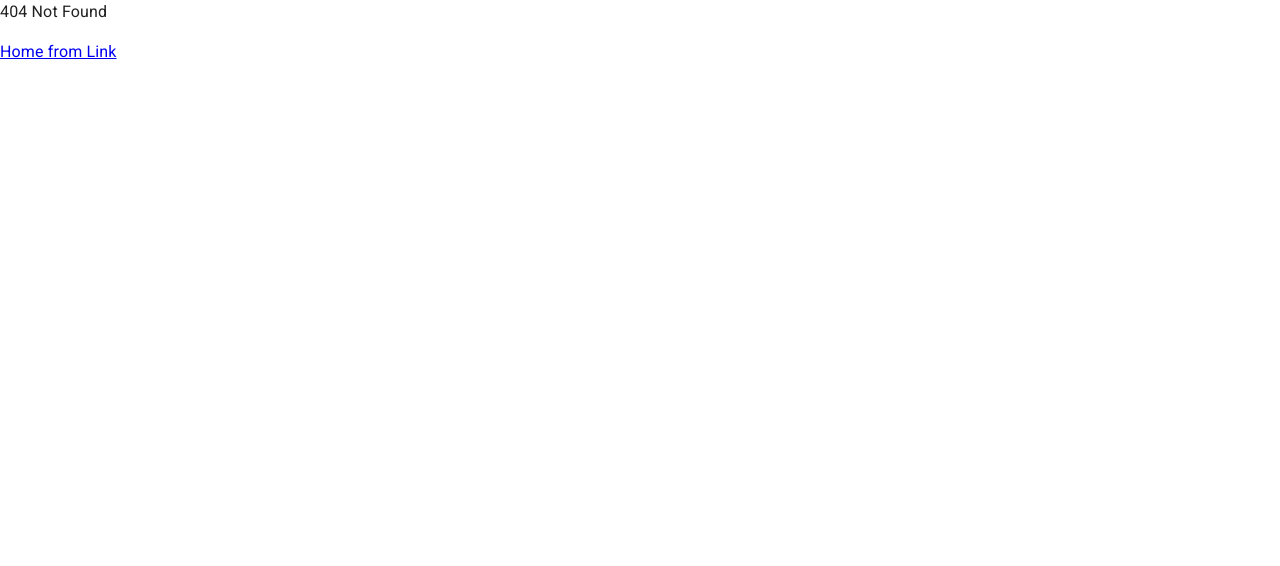
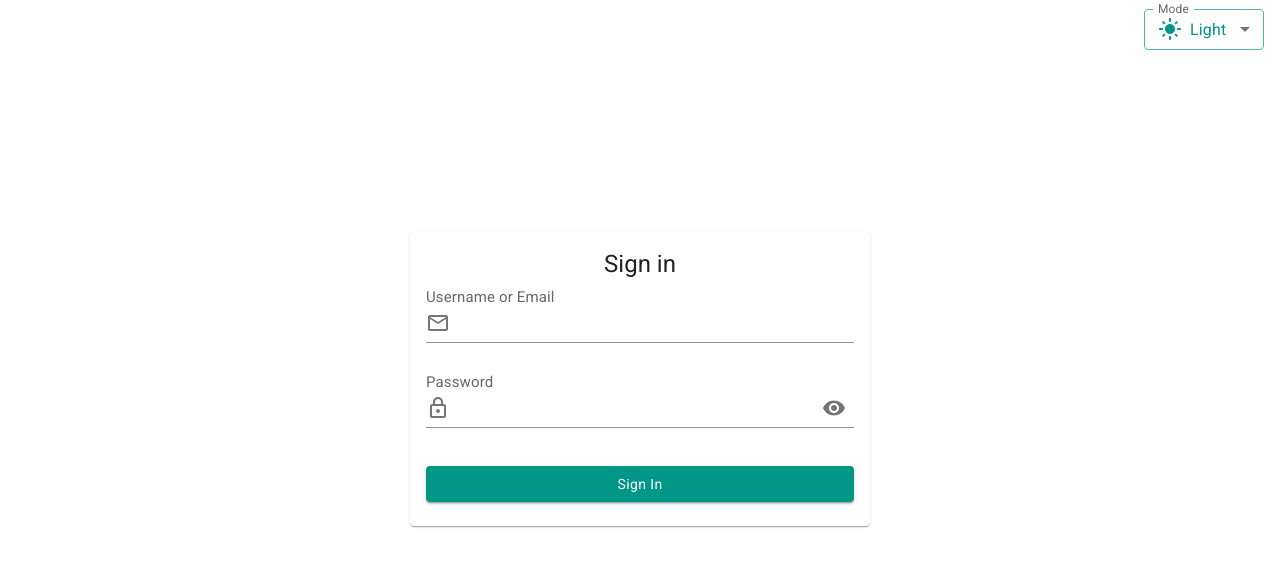
Before and after one commit to mthanghoang/university-management, a React (Vite) app: page /login in a window 1280 px wide. Before the commit this address had no page. Shown: the top 566 px of the page. Built offline with nearby package versions, Linux system fonts and the light colour scheme.

Commit message:
Add Login Page

```diff
--- a/index.html
+++ b/index.html
@@ -5,6 +5,7 @@
     <link rel="icon" type="image/svg+xml" href="./src/assets/logo.svg" />
     <meta name="viewport" content="width=device-width, initial-scale=1.0" />
     <title>Vite + React</title>
+    <link rel="stylesheet" href="./src/assets/css/styles.css">
     <link
       rel="stylesheet"
       href="https://fonts.googleapis.com/css2?family=Roboto:wght@300;400;500;700&display=swap"
--- a/src/App.jsx
+++ b/src/App.jsx
@@ -4,6 +4,7 @@ import { Container } from '@mui/material'
 import { createBrowserRouter, RouterProvider } from 'react-router-dom'
 import NotFoundPage from './pages/NotFoundPage'
 import UserView from './pages/Users/_id'
+import SignInPage from './pages/SignInPage'
 
 function App() {
   const router = createBrowserRouter([
@@ -11,6 +12,10 @@ function App() {
       path: '/',
       element: <HomePage />,
       errorElement: <NotFoundPage />
+    },
+    {
+      path: '/login',
+      element: <SignInPage />
     },
     {
       path: '/users',
--- /dev/null
+++ b/src/components/GlobalStyle/GlobalStyles.jsx
@@ -0,0 +1,9 @@
+import './styles.css'
+
+function GlobalStyles({ children }) {
+  return (
+    children
+  )
+}
+
+export default GlobalStyles
--- /dev/null
+++ b/src/components/GlobalStyle/styles.css
@@ -0,0 +1,3 @@
+input[type="password"]::-ms-reveal {
+  display: none;
+}
--- a/src/main.jsx
+++ b/src/main.jsx
@@ -4,12 +4,15 @@ import App from './App.jsx'
 import CssBaseline from '@mui/material/CssBaseline'
 import { Experimental_CssVarsProvider as CssVarsProvider } from '@mui/material/styles'
 import theme from './theme.js'
+import GlobalStyles from './components/GlobalStyle/GlobalStyles.jsx'
 
 ReactDOM.createRoot(document.getElementById('root')).render(
   <React.StrictMode>
     <CssVarsProvider theme={theme}>
       <CssBaseline/>
-      <App />
+      <GlobalStyles>
+        <App />
+      </GlobalStyles>
     </CssVarsProvider>
   </React.StrictMode>
 )
--- a/src/pages/NotFoundPage.jsx
+++ b/src/pages/NotFoundPage.jsx
@@ -8,7 +8,7 @@ function NotFoundPage() {
       gap: 2
     }}>
       404 Not Found
-      <Link to={'/'}>Home from Link</Link>
+      <Link to={'/'}>Home</Link>
     </Box>
   )
 }
--- /dev/null
+++ b/src/pages/SignInPage.jsx
@@ -0,0 +1,186 @@
+import { Box } from '@mui/system'
+import { Card } from '@mui/material'
+import CardContent from '@mui/material/CardContent'
+import Typography from '@mui/material/Typography'
+import CssBaseline from '@mui/material/CssBaseline'
+import TextField from '@mui/material/TextField'
+import FormControl from '@mui/material/FormControl'
+import Button from '@mui/material/Button'
+import ModeSelect from '../components/ModeSelect'
+import MailOutlineIcon from '@mui/icons-material/MailOutline'
+import LockOutlinedIcon from '@mui/icons-material/LockOutlined'
+import InputAdornment from '@mui/material/InputAdornment'
+import theme from '../theme'
+import { useState } from 'react'
+import IconButton from '@mui/material/IconButton'
+import Visibility from '@mui/icons-material/Visibility'
+import VisibilityOff from '@mui/icons-material/VisibilityOff'
+
+export default function SignInPage() {
+  const [showPassword, setShowPassword] = useState(false)
+
+  const handleClickShowPassword = () => setShowPassword((show) => !show)
+
+  const handleMouseDownPassword = (event) => {
+    event.preventDefault()
+  }
+  // INPUT
+  const [usernameInput, setUsernameInput] = useState()
+  const [passwordInput, setPasswordInput] = useState()
+  // INPUT ERROR
+  const [usernameError, setUsernameError] = useState(false)
+  const [passwordError, setPasswordError] = useState(false)
+  // VALIDATION FOR onBlur
+  const handleUsername = () => {
+    if (!usernameInput) {
+      setUsernameError(true)
+      return
+    }
+    setUsernameError(false)
+  }
+  const handlePassword = () => {
+    if (!passwordInput) {
+      setPasswordError(true)
+      return
+    }
+    setPasswordError(false)
+  }
+  return (
+    <Box sx={{
+      width: '100%',
+      height: '100%'
+    }}>
+      <CssBaseline />
+      <Box sx={{
+        width: '100%',
+        height: (theme) => theme.custom.appBarHeight,
+        display: 'flex',
+        alignItems: 'center',
+        justifyContent: 'end'
+      }}>
+        <Box sx={{
+          m: 2,
+          display: 'flex',
+          alignItems: 'center',
+          gap: 1
+        }}>
+          <ModeSelect/>
+        </Box>
+      </Box>
+      <Box sx={{ display: 'flex', height: `calc(100% - ${theme.custom.appBarHeight})` }}>
+        <Box sx={{ m: 'auto', display: 'flex', alignItems: 'center' }}>
+          <Box sx={{
+            transform: `translateY(-${theme.custom.appBarHeight})`
+          }}>
+            <Card sx={{ minWidth: '460px', mt: '16px' }}>
+              <CardContent sx={{
+                display: 'flex',
+                flexDirection: 'column',
+                gap: 1
+              }}>
+                <Typography component='h1' variant='h5' textAlign='center'>
+                  Sign in
+                </Typography>
+                <FormControl>
+                  <TextField
+                    id='standard-username-input'
+                    label='Username or Email'
+                    variant='standard'
+                    error={usernameError}
+                    value={usernameInput}
+                    onChange={(e) => setUsernameInput(e.target.value)}
+                    onBlur={handleUsername}
+                    size='large'
+                    InputProps={{
+                      startAdornment: (
+                        <InputAdornment position='start'>
+                          <MailOutlineIcon color={usernameError ? 'error' : ''}/>
+                        </InputAdornment>
+                      )
+                    }}
+                    InputLabelProps={{
+                      sx: {
+                        '&.MuiInputLabel-sizeLarge': { fontSize: '20px', color: 'text.secondary' }
+                      }
+                    }}
+                    inputProps={{
+                      style: { padding: '8px 0' }
+                    }}
+                  />
+                  <Box height='22px'>
+                    {usernameError && (
+                      <Typography color='error' fontSize='12px' padding='4px'>
+                        Required field
+                      </Typography>
+                    )}
+                  </Box>
+                </FormControl>
+                <FormControl>
+                  <TextField
+                    id='standard-adornment-password'
+                    label='Password'
+                    type={showPassword ? 'text' : 'password'}
+                    size='large'
+                    variant='standard'
+                    error={passwordError}
+                    value={passwordInput}
+                    onChange={(e) => setPasswordInput(e.target.value)}
+                    onBlur={handlePassword}
+                    InputProps={{
+                      startAdornment: (
+                        <InputAdornment position='start'>
+                          <LockOutlinedIcon color={passwordError ? 'error' : ''} />
+                        </InputAdornment>
+                      ),
+                      endAdornment: (
+                        <InputAdornment position='end'>
+                          <IconButton
+                            color={passwordError ? 'error' : ''}
+                            aria-label='toggle password visibility'
+                            onClick={handleClickShowPassword}
+                            onMouseDown={handleMouseDownPassword}
+                          >
+                            {showPassword ? <VisibilityOff /> : <Visibility />}
+                          </IconButton>
+                        </InputAdornment>
+                      )
+                    }}
+                    InputLabelProps={{
+                      sx: {
+                        '&.MuiInputLabel-sizeLarge': { fontSize: '20px', color: 'text.secondary' }
+                      }
+                    }}
+                    inputProps={{
+                      style: { padding: '8px 0' }
+                    }}
+                  />
+                  <Box height='22px'>
+                    {passwordError && (
+                      <Typography color='error' fontSize='12px' padding='4px'>
+                        Required field
+                      </Typography>
+                    )}
+                  </Box>
+                </FormControl>
+                <Button
+                  type='submit'
+                  fullWidth
+                  variant='contained'
+                  color='primary'
+                  sx={{ mt: '8px' }}
+                  onClick={(e) => {
+                    e.preventDefault()
+                    console.log('username: ', usernameInput)
+                    console.log('pass: ', passwordInput)
+                  }}
+                >
+                    Sign In
+                </Button>
+              </CardContent>
+            </Card>
+          </Box>
+        </Box>
+      </Box>
+    </Box>
+  )
+}
--- a/src/pages/Users/_id.jsx
+++ b/src/pages/Users/_id.jsx
@@ -1,7 +1,6 @@
 import { useParams } from 'react-router-dom'
 function UserView() {
   const params = useParams()
-  console.log(params)
   return (
     <div>User {params.userid}</div>
   )
```
